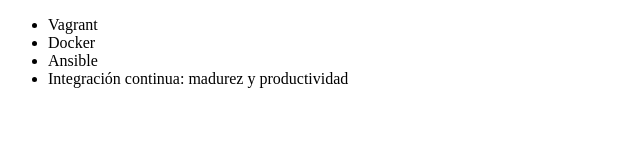
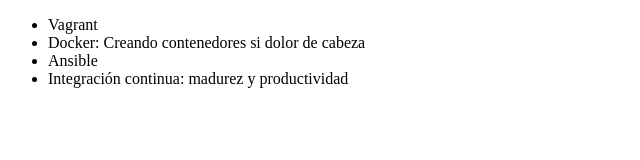
Before and after one commit to FrankBulla/cursoFrank, a plain HTML site: page index.html in a window 1280 px wide. Shown: the whole page, without its empty margins (0-640 px from the left). Drawn offline with Linux system fonts and the light colour scheme.

Commit message:
Modificando el titulo del curso Docker

```diff
--- a/index.html
+++ b/index.html
@@ -7,7 +7,7 @@
 <body>
      <ul>
          <li> Vagrant </li>
-         <li> Docker </li>
+         <li> Docker: Creando contenedores si dolor de cabeza </li>
          <li> Ansible </li>
          <li> Integración continua: madurez y productividad </li>
      </ul>
```
